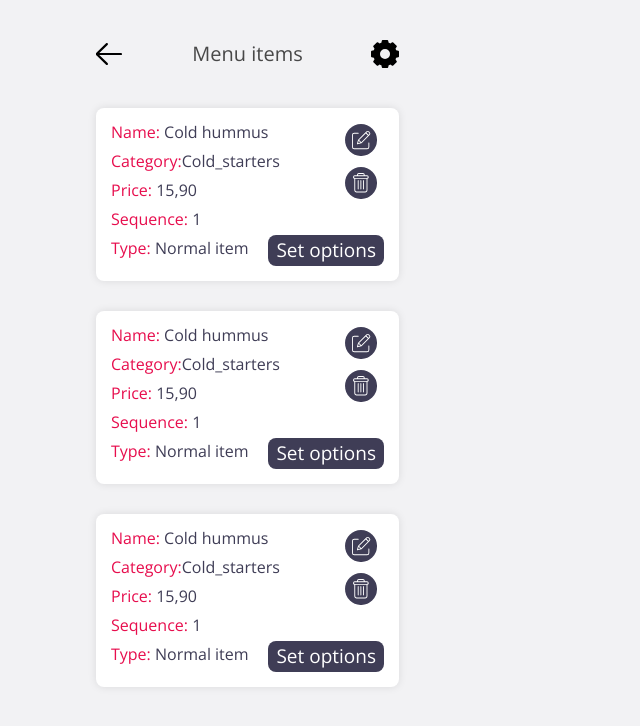
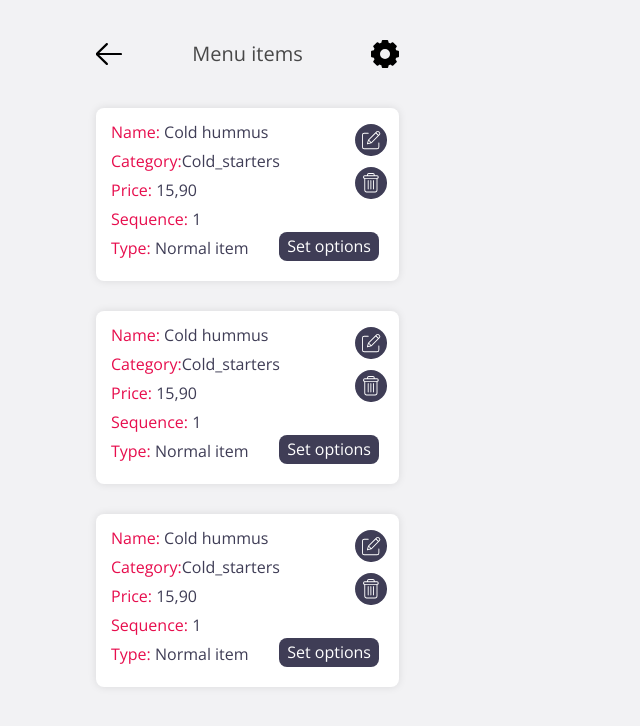
Before and after one commit to shafqatali/upwork-jobs, a Jekyll site: the page built from restaurant-source/menu-items.html, in a window 1280 px wide. Shown: the top 726 px of the page, without its empty margins (0-640 px from the left). Built offline with Jekyll 4.4.1, drawn with Linux system fonts in a browser that asks for light colours.

Commit message:
no message

```diff
--- a/restaurant-source/_scss/_base.scss
+++ b/restaurant-source/_scss/_base.scss
@@ -52,6 +52,10 @@
   }
   &.smaller {
     padding: 5px 8px;
+    font-family: $ffOpenSans;
+    font-size: 16px;
+    font-weight: 400;
+    line-height: 19px;
   }
 }
 
--- a/restaurant-source/_scss/_components.scss
+++ b/restaurant-source/_scss/_components.scss
@@ -250,7 +250,7 @@
     position: absolute;
     display: block;
     top: 0;
-    right: 15px;
+    right: 5px;
     bottom: 0;
     left: auto;
     margin: auto;
@@ -260,8 +260,8 @@
     .badge-dark {
       position: absolute;
       top: auto;
-      right: 0;
-      bottom: 15px;
+      right: 15px;
+      bottom: 20px;
       left: auto;
       margin: auto;
       white-space: nowrap;
```
Also changed, not shown: restaurant-source/css/all.css.
